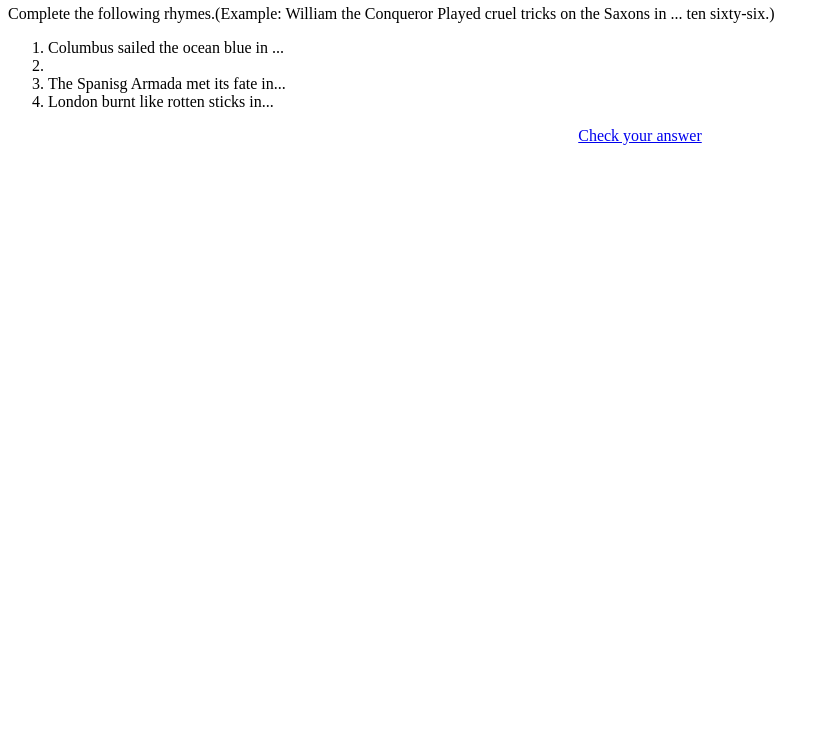
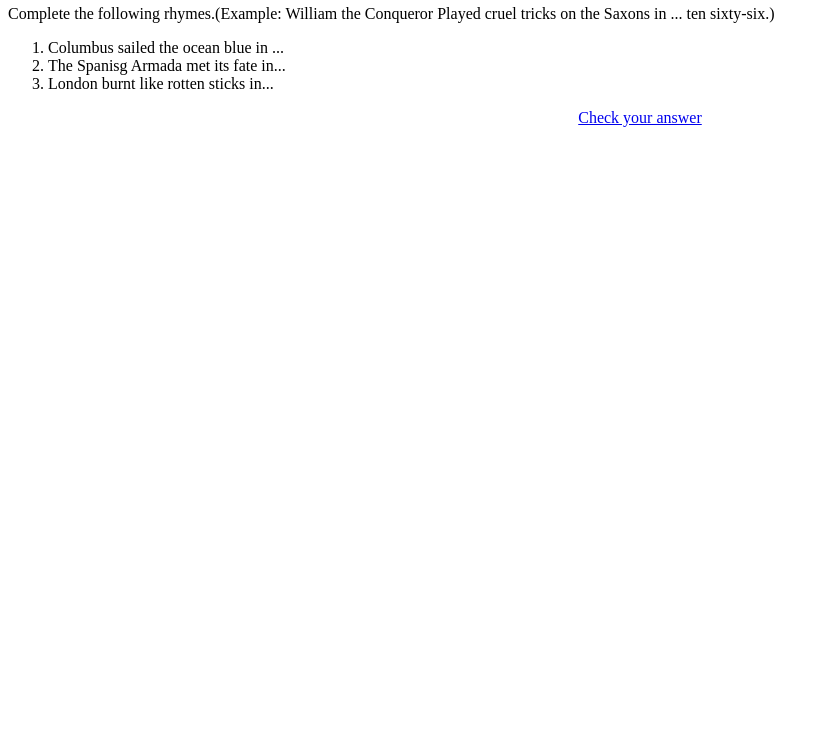
Before and after one commit to tt400/LinkBetWebContent, a plain HTML site: page index.html in a window 1280 px wide. Shown: the part 62-800 px from the top of the page, without its empty margins (0-829 px from the left). Drawn offline with Linux system fonts and the light colour scheme.

Commit message:
Update index.html

```diff
--- a/index.html
+++ b/index.html
@@ -17,7 +17,7 @@
     Played cruel tricks on the Saxons in ... ten
   sixty-six.)</p>
     <ol>
-    <li>Columbus sailed the ocean blue in ...<li>
+    <li>Columbus sailed the ocean blue in ...</li>
     <li>The Spanisg Armada met its fate in...</li>
     <li>London burnt like rotten sticks in...</li>
     </ol>
```
